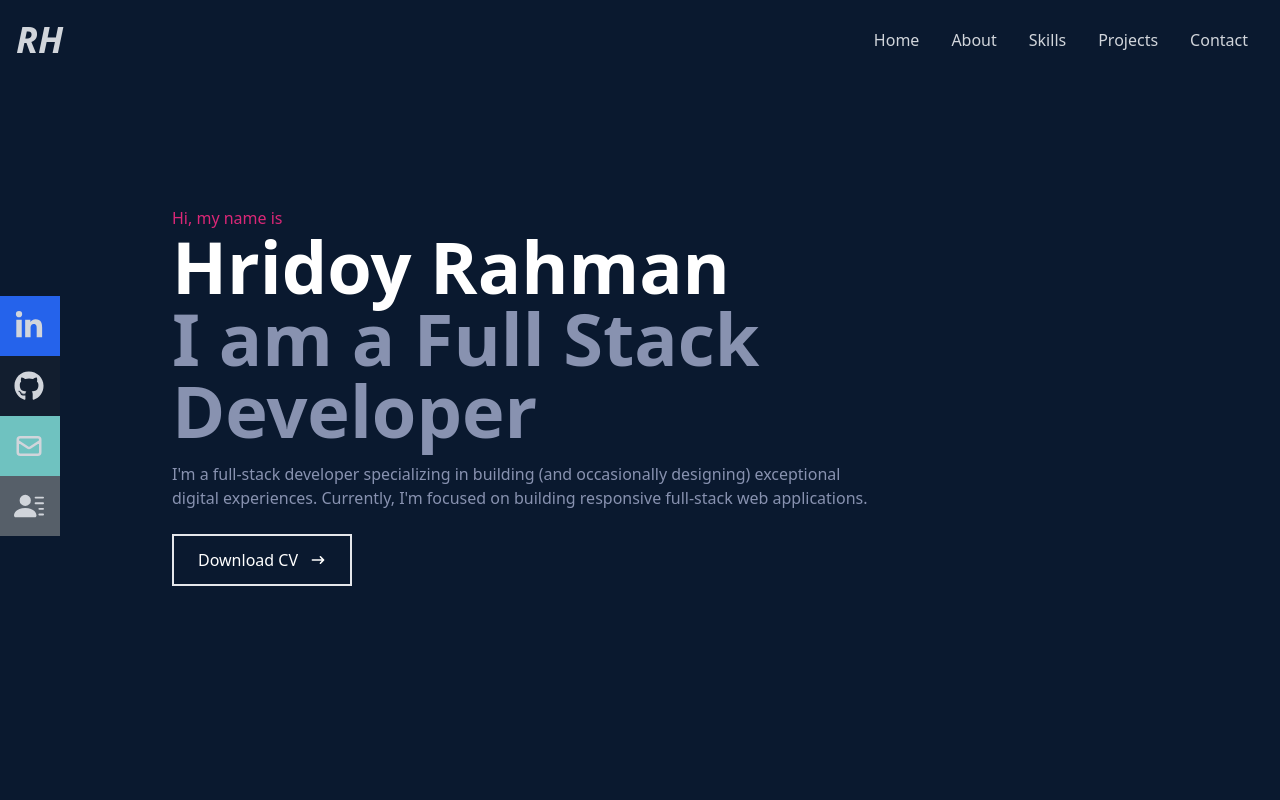
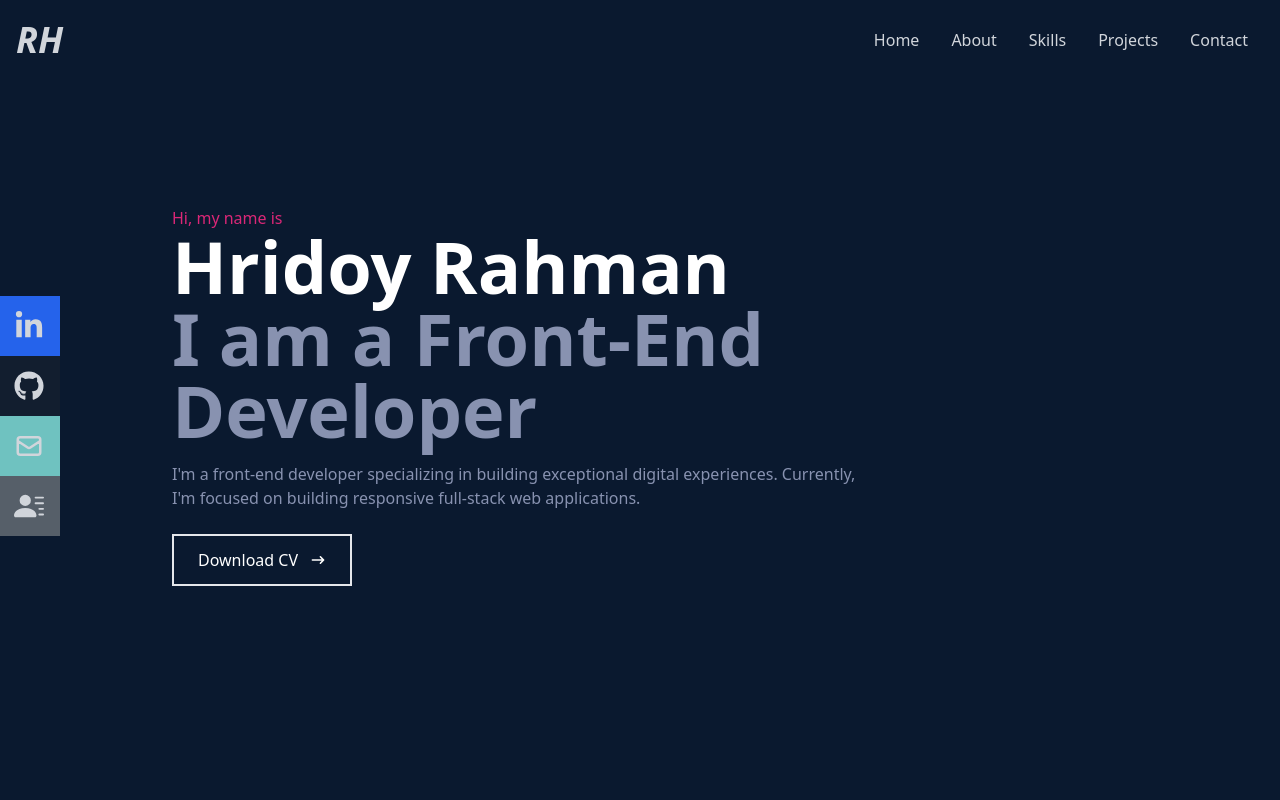
Before and after one commit to Hridoy-Rahman/MyPortfolio, a React (Create React App) app: page / in a window 1280 px wide. Shown: the top 800 px of the page. Built offline with nearby package versions, Linux system fonts and the light colour scheme.

Commit message:
Update Home.jsx

```diff
--- a/src/Components/Home.jsx
+++ b/src/Components/Home.jsx
@@ -7,10 +7,9 @@ const Home = () => {
             <div className='max-w-[1000px] mx-auto px-8 flex flex-col justify-center h-full'>
                 <p className='text-pink-600'>Hi, my name is</p>
                 <h1 className='text-4xl sm:text-7xl font-bold text-[#ffff]'>Hridoy Rahman</h1>
-                <h2 className='text-4xl sm:text-7xl font-bold text-[#8892b0]'>I am a Full Stack Developer</h2>
+                <h2 className='text-4xl sm:text-7xl font-bold text-[#8892b0]'>I am a Front-End Developer</h2>
                 <p className='text-[#8892b0] py-4 max-w-[700px]'>
-                    I'm a full-stack developer specializing in building (and occasionally
-                    designing) exceptional digital experiences. Currently, I'm focused on
+                    I'm a front-end developer specializing in building exceptional digital experiences. Currently, I'm focused on
                     building responsive full-stack web applications.
                 </p>
                 <div>
```
